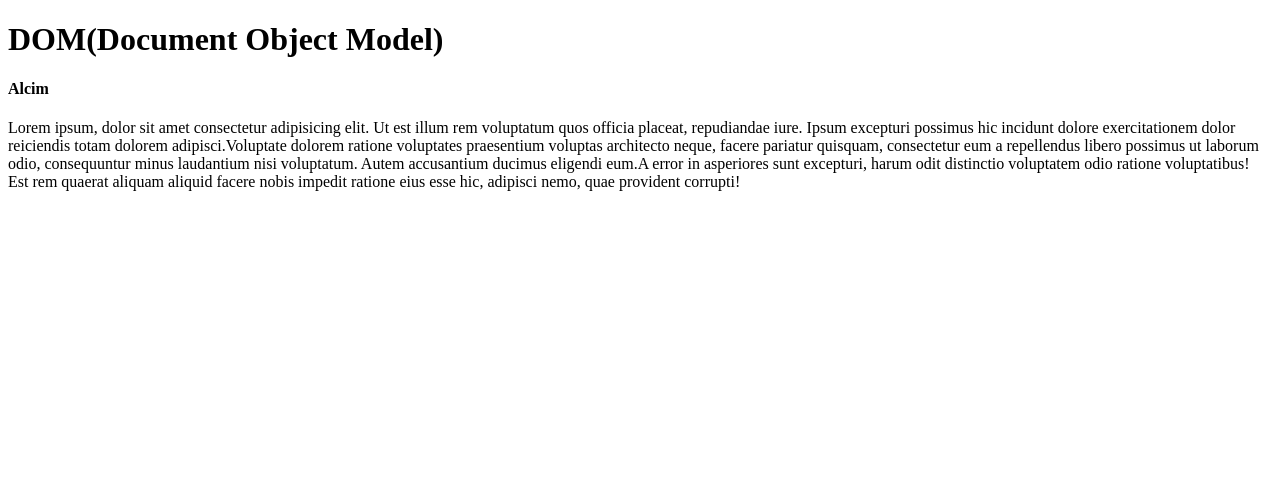
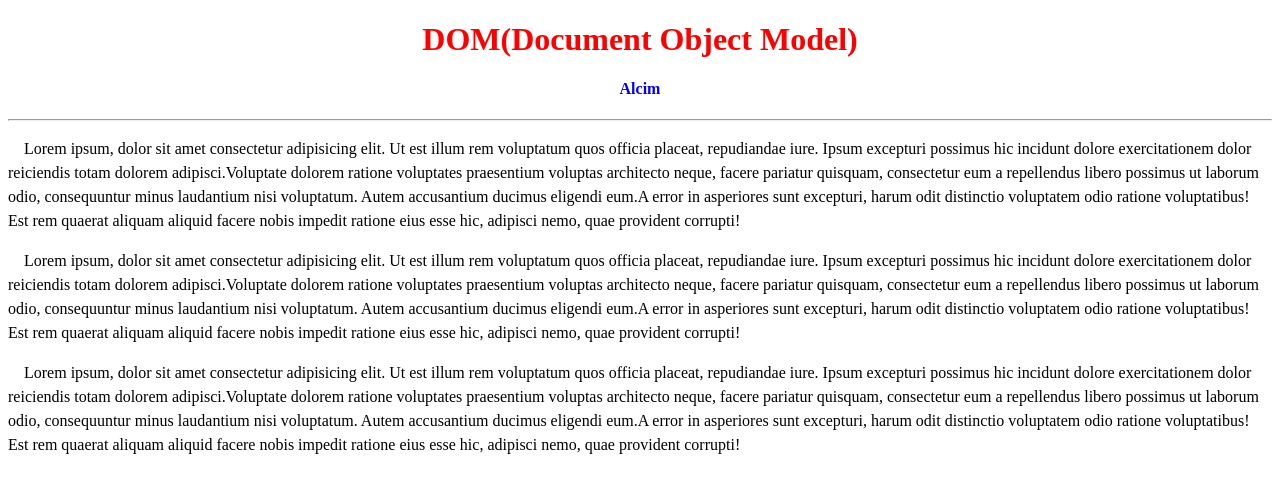
Before and after one commit to attilakronwald/DOM, a plain HTML site: page index.html in a window 1280 px wide. Drawn offline with Linux system fonts and the light colour scheme.

Commit message:
szivegek

```diff
--- a/index.html
+++ b/index.html
@@ -4,6 +4,7 @@
     <meta charset="UTF-8">
     <meta name="viewport" content="width=device-width, initial-scale=1.0">
     <script src="./javascript/frontend.js" defer></script>
+    <link rel="stylesheet" href="./style.css">
     <title>DOM(Document Object Model)</title>
 </head>
 <body>
--- a/javascript/frontend.js
+++ b/javascript/frontend.js
@@ -1,13 +1,48 @@
 const focim = document.createElement("h1")
+focim.id = "focim"
 focim.textContent = `DOM(Document Object Model)`
 
 const alcim = document.createElement("h4")
+alcim.id = "alcim"
 alcim.textContent = `Alcim`
 
+const vonal = document.createElement("hr")
+vonal.id = vonal
+
 const szoveg = document.createElement("p")
+szoveg.id = "szoveg"
 szoveg.textContent = `Lorem ipsum, dolor sit amet consectetur adipisicing elit. Ut est illum rem voluptatum quos officia placeat, repudiandae iure. Ipsum excepturi possimus hic incidunt dolore exercitationem dolor reiciendis totam dolorem adipisci.Voluptate dolorem ratione voluptates praesentium voluptas architecto neque, facere pariatur quisquam, consectetur eum a repellendus libero possimus ut laborum odio, consequuntur minus laudantium nisi voluptatum. Autem accusantium ducimus eligendi eum.A error in asperiores sunt excepturi, harum odit distinctio voluptatem odio ratione voluptatibus! Est rem quaerat aliquam aliquid facere nobis impedit ratione eius esse hic, adipisci nemo, quae provident corrupti!`
+
+const masodikszoveg = document.createElement("p")
+masodikszoveg.id = "masodikszoveg"
+masodikszoveg.textContent = `Lorem ipsum, dolor sit amet consectetur adipisicing elit. Ut est illum rem voluptatum quos officia placeat, repudiandae iure. Ipsum excepturi possimus hic incidunt dolore exercitationem dolor reiciendis totam dolorem adipisci.Voluptate dolorem ratione voluptates praesentium voluptas architecto neque, facere pariatur quisquam, consectetur eum a repellendus libero possimus ut laborum odio, consequuntur minus laudantium nisi voluptatum. Autem accusantium ducimus eligendi eum.A error in asperiores sunt excepturi, harum odit distinctio voluptatem odio ratione voluptatibus! Est rem quaerat aliquam aliquid facere nobis impedit ratione eius esse hic, adipisci nemo, quae provident corrupti!`
+
+const harmadikszoveg = document.createElement("p")
+harmadikszoveg.id = "harmadikszoveg"
+harmadikszoveg.textContent = `Lorem ipsum, dolor sit amet consectetur adipisicing elit. Ut est illum rem voluptatum quos officia placeat, repudiandae iure. Ipsum excepturi possimus hic incidunt dolore exercitationem dolor reiciendis totam dolorem adipisci.Voluptate dolorem ratione voluptates praesentium voluptas architecto neque, facere pariatur quisquam, consectetur eum a repellendus libero possimus ut laborum odio, consequuntur minus laudantium nisi voluptatum. Autem accusantium ducimus eligendi eum.A error in asperiores sunt excepturi, harum odit distinctio voluptatem odio ratione voluptatibus! Est rem quaerat aliquam aliquid facere nobis impedit ratione eius esse hic, adipisci nemo, quae provident corrupti!`
 
 // elemek összefuzese
 document.body.appendChild(focim)
 document.body.appendChild(alcim)
+document.body.append(vonal)
 document.body.appendChild(szoveg)
+document.body.appendChild(masodikszoveg)
+document.body.appendChild(harmadikszoveg)
+
+//formazas css-ben
+/*
+focim.style.color = "Red"
+alcim.style.color = "Blue"
+
+focim.style.textAlign = "center"
+alcim.style.textAlign = "center"
+
+
+szoveg.style.lineHeight = '1.5'
+masodikszoveg.style.lineHeight = '1.5'
+harmadikszoveg.style.lineHeight = '1.5'
+
+szoveg.style.textIndent = '1em'
+masodikszoveg.style.textIndent = '1em'
+harmadikszoveg.style.textIndent = '1em'
+*/
--- /dev/null
+++ b/style.css
@@ -0,0 +1,15 @@
+p {
+    text-align: left;
+    text-indent: 1em;
+    line-height: 1.5;
+}
+
+h1{
+    color: red;
+    text-align: center;
+}
+
+h4{
+    color: blue;
+    text-align: center;
+}
```
